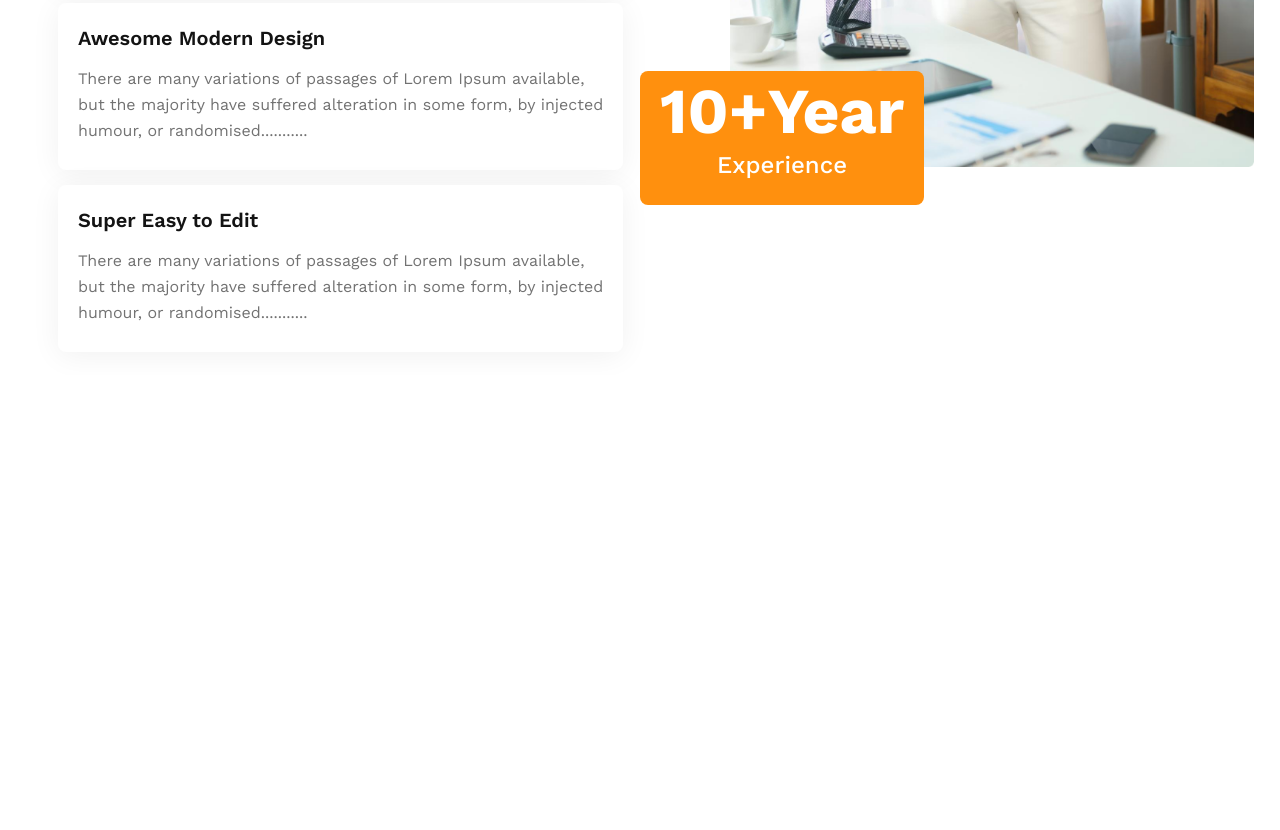
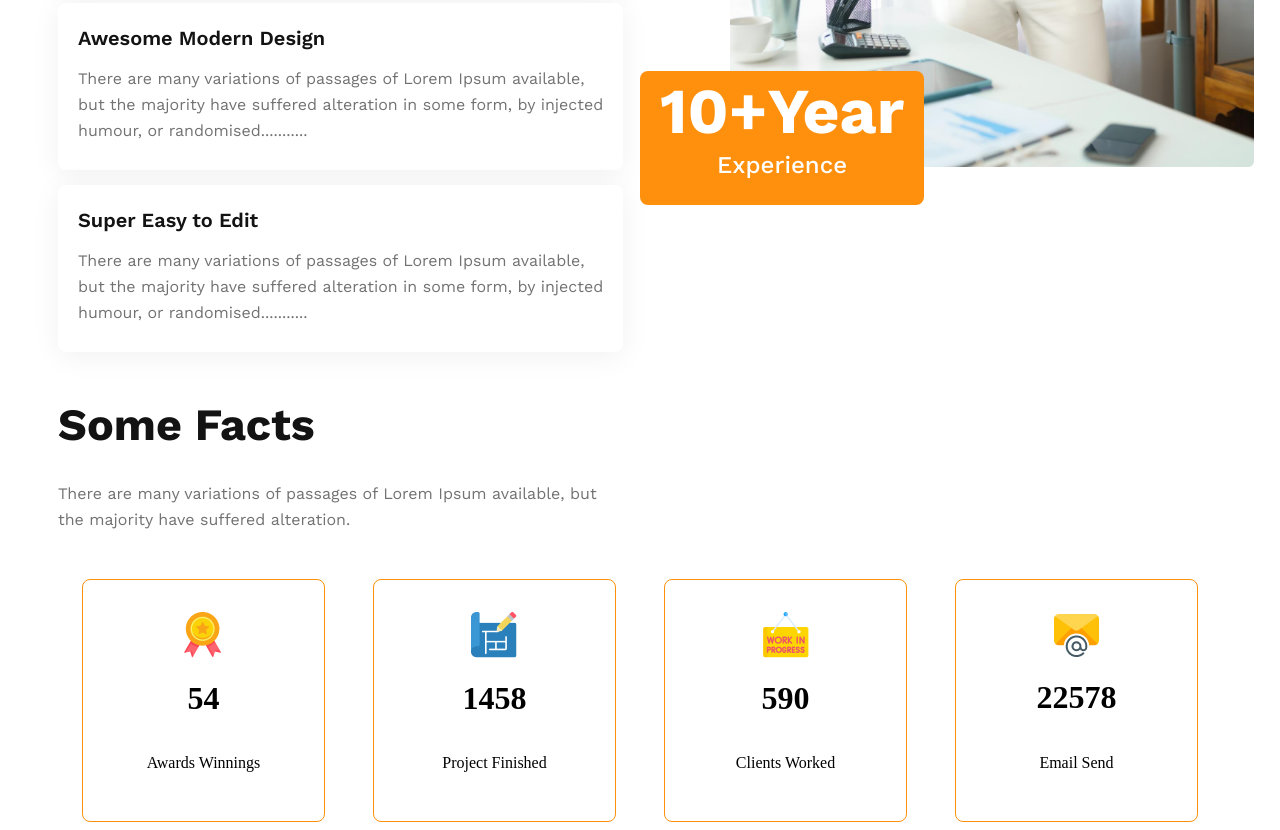
Before and after one commit to AH-Sazzad/g3, a plain HTML site: page index.html in a window 1280 px wide. Shown: the part 2393-3223 px from the top of the page. Before the commit the page ends 2768 px from the top, so only its background shows below. Drawn offline with nearby package versions, Linux system fonts and the light colour scheme.

Commit message:
facts added

```diff
--- a/index.html
+++ b/index.html
@@ -75,6 +75,34 @@
                     </div>
                 </div>
               </div>
+              <div class="fact">
+                <div class="fact-content">
+                    <h1 class="fact-title">Some Facts</h1>
+                    <p class="fact-description">  There are many variations of passages of Lorem Ipsum available, but the majority have suffered alteration.</p>
+                </div>
+                <div class="fact-img">
+                    <div class="card">
+                        <img src="images/icons/ribon.png" alt="ribon" class="icon">
+                        <h1 class="fact-img-title">54</h1>
+                        <p class="fact-img-description">Awards Winnings</p>
+                    </div>
+                    <div class="card">
+                        <img src="images/icons/projects.png" alt="project" class="icon">
+                        <h1 class="fact-img-title">1458</h1>
+                        <p class="fact-img-description">Project Finished</p>
+                    </div>
+                    <div class="card">
+                        <img src="images/icons/customers.png" alt="customers" class="icon">
+                        <h1 class="fact-img-title">590</h1>
+                        <p class="fact-img-description">Clients Worked</p>
+                    </div>
+                    <div class="card">
+                        <img src="images/icons/email.png" alt="email" class="icon">
+                        <h1 class="fact-img-title">22578</h1>
+                        <p class="fact-img-description">Email Send</p>
+                    </div>
+                </div>
+              </div>
         </main>
      <!-- main section  -->
       <!-- footer section -->
--- a/style.css
+++ b/style.css
@@ -242,6 +242,47 @@ font-style: normal;
 font-weight: 500;
 line-height: 40px;
 }
+/* fact section start */
+.fact{
+    display: flex;
+    flex-direction: column;
+}
+.fact-content{
+    width: 540px;
+}
+.fact-content h1{
+    color: #131313;
+font-family: "Work Sans";
+font-size: 2.8rem;
+font-style: normal;
+font-weight: 700;
+line-height: normal;
+}
+.fact-content p{
+    color:  #727272;
+font-family: "Work Sans";
+font-size: 16px;
+font-style: normal;
+font-weight: 400;
+line-height: 26px;
+}
+.fact-img{
+    display: flex;
+    justify-content: space-around;
+    margin-top: 30px;
+}
+.fact-img .card{
+    display: flex;
+    flex-direction: column;
+    justify-content: center;
+    align-items: center;
+    border-radius: 8px;
+    border: 1px solid #FF900E;
+    width: 241.831px;
+    height: 241.831px;
+
+
+}
 /* MAIN SECTION */
 /* Responsive Mobile web layout  */
 /* /******************************************************************************************************\ */
@@ -293,6 +334,21 @@ line-height: 40px;
         .love-img span{
             font-size: .7rem;
         }
+        /* fact section  */
+        .fact-content{
+            width: 100%;
+            display: flex;
+            flex-direction: column;
+            justify-content: center;
+            align-items: center;
+            text-align: center;
+        }
+        .fact-img{
+            flex-direction: column;
+            justify-content: center;
+            align-items: center;
+            gap: 20px;
+        }
 }
 /* Resposive Tablet Web layout */
 @media screen and (min-width:577px) and (max-width:997px){
@@ -330,4 +386,12 @@ line-height: 40px;
     padding: 5%;
     margin: 0;
 }
+.fact-img{
+    display: grid;
+    grid-template-columns: repeat(2, 1fr);
+    row-gap: 30px;
 }
+.fact-img .card{
+    width: 90%;
+}
+}
```
